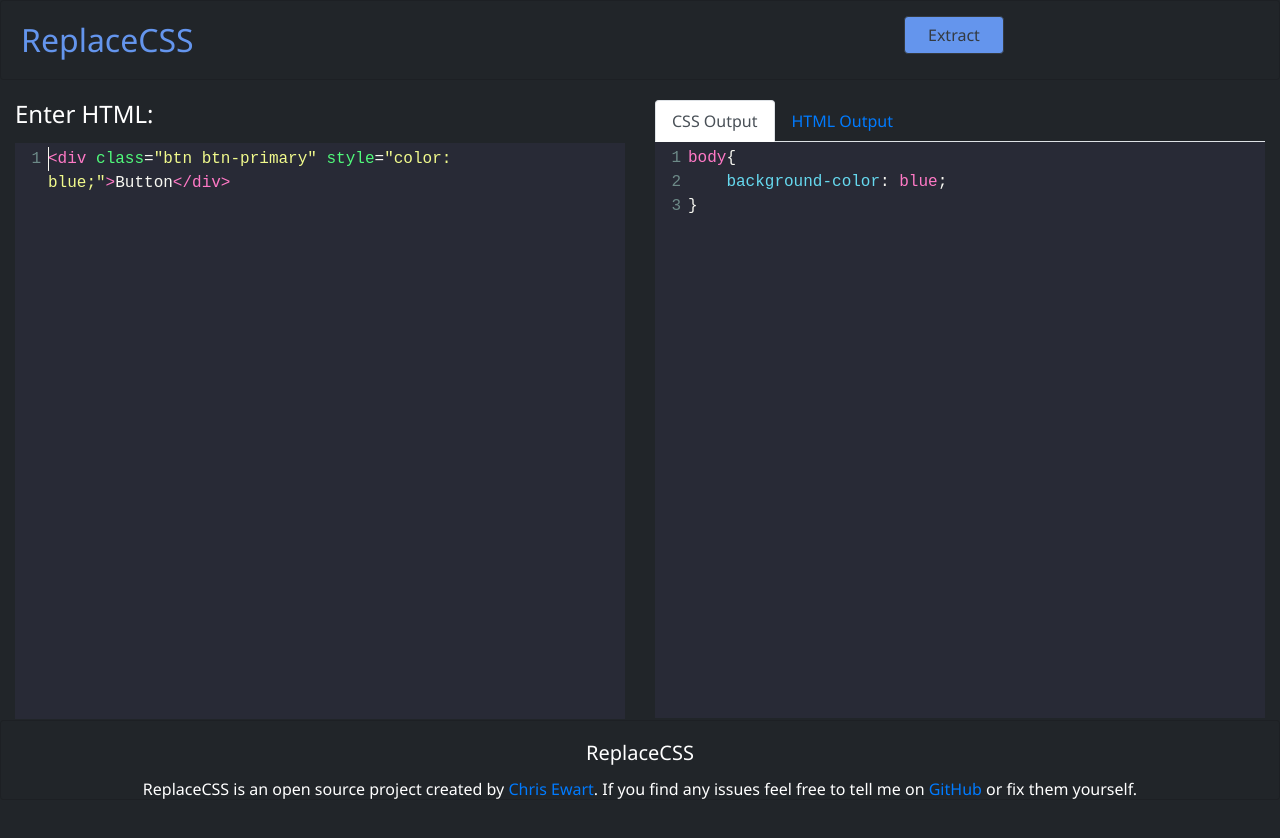
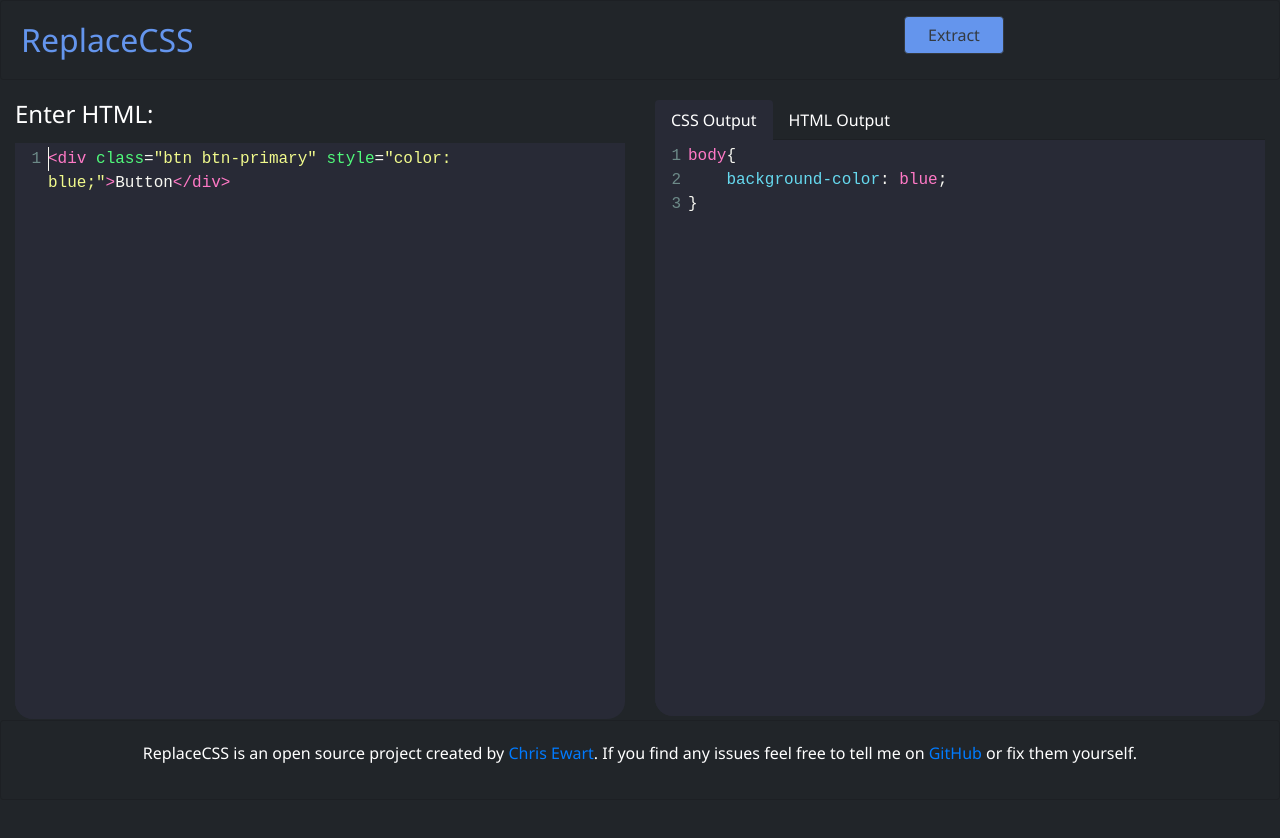
Before and after one commit to ChrisE217/ReplaceCSS, a plain HTML site: page index.html in a window 1280 px wide. Drawn offline with nearby package versions, Linux system fonts and the light colour scheme.

Commit message:
media selectors

```diff
--- a/css/site.css
+++ b/css/site.css
@@ -1,8 +1,29 @@
-@media only screen and (max-width: 991px){
+@media screen and (max-width: 991px ) {
     body{
         overflow: scroll !important;
     }
+    .footer{
+          font-size: medium !important;
+    }
+    .footer .card-title{
+        display: none;
+    }
 }
+
+@media screen and (max-height: 800px){
+    .footer{
+        font-size: medium !important;
+  }
+  .footer .card-title{
+      display: none;
+  }
+}
+@media screen and (max-width: 600px ) {
+    .footer{
+          font-size: x-small !important;
+    }
+}
+
 
 body{
     font-family: 'Segoe UI', Tahoma, Geneva, Verdana, sans-serif;
@@ -27,25 +48,23 @@
     text-align: center;
     height: 10vh;
     max-height: 10vh;
-    min-height: 10vh;
 }
+
 #html-input, #css-output{
     min-height: 80vh;
     max-height: 80vh;
     height: 80vh;
 }
 
-#myOutputcontent{
-    min-height: 90%;
-    max-height: 90%;
-    height: 90%;
+#myOutputContent{
+    padding-bottom: 5% !important;
 }
 
 .entry-boxes{
     padding-top: 20px;
+    padding-bottom: 20px;
     height: 80vh;
     max-height: 80vh;
-    min-height: 80vh;
 }
 
 .logo{
@@ -55,9 +74,10 @@
 }
 
  .CodeMirror{
-    min-height: 90%;
     max-height: 90%;
-    height: 90%;
+    height: 90% !important;
+    border-bottom-left-radius: 3%;
+    border-bottom-right-radius: 3%;
 }
 
 #home, #profile{
@@ -65,10 +85,6 @@
     max-height: 80vh;
     height: 80vh;
 }
-
-/* #profile{
-    display: none;
-} */
 
 #replace-button{
     float: right;
@@ -80,3 +96,18 @@
 #html-header{
     padding-bottom: 6px;
 }
+
+
+.nav-tabs .nav-link{
+    border: none;
+    color: white;
+}
+
+.nav-tabs .nav-link.active{
+    background-color: #282a36;
+    color: white;
+}
+
+.nav-tabs{
+    border-bottom: 1px solid rgba(0,0,0,.125);
+}
--- a/js/replacecss.js
+++ b/js/replacecss.js
@@ -1,5 +1,5 @@
 
-var hmtlBox = CodeMirror(document.getElementById('html-input'), {
+var inputHTMLBox = CodeMirror(document.getElementById('html-input'), {
     value: "<div class=\"btn btn-primary\" style=\"color: blue;\">Button</div>",
     mode: "htmlmixed",
     lineNumbers: true,
@@ -9,7 +9,7 @@
   });
 
 
-var cssBox = CodeMirror(document.getElementById('home'), {
+var outputCSSBox = CodeMirror(document.getElementById('home'), {
     value: "body{\n\tbackground-color: blue;\n}",
     mode: "css",
     lineNumbers: true,
@@ -18,7 +18,7 @@
     lineWrapping: true,
   });
 
-  var css2Box = CodeMirror(document.getElementById('profile'), {
+  var outputHTMLBox = CodeMirror(document.getElementById('profile'), {
     value: "<div class=\"btn btn-primary\">Button</div>",
     mode: "htmlmixed",
     lineNumbers: true,
```
Also changed, not shown: index.html (+4 -3 lines).
